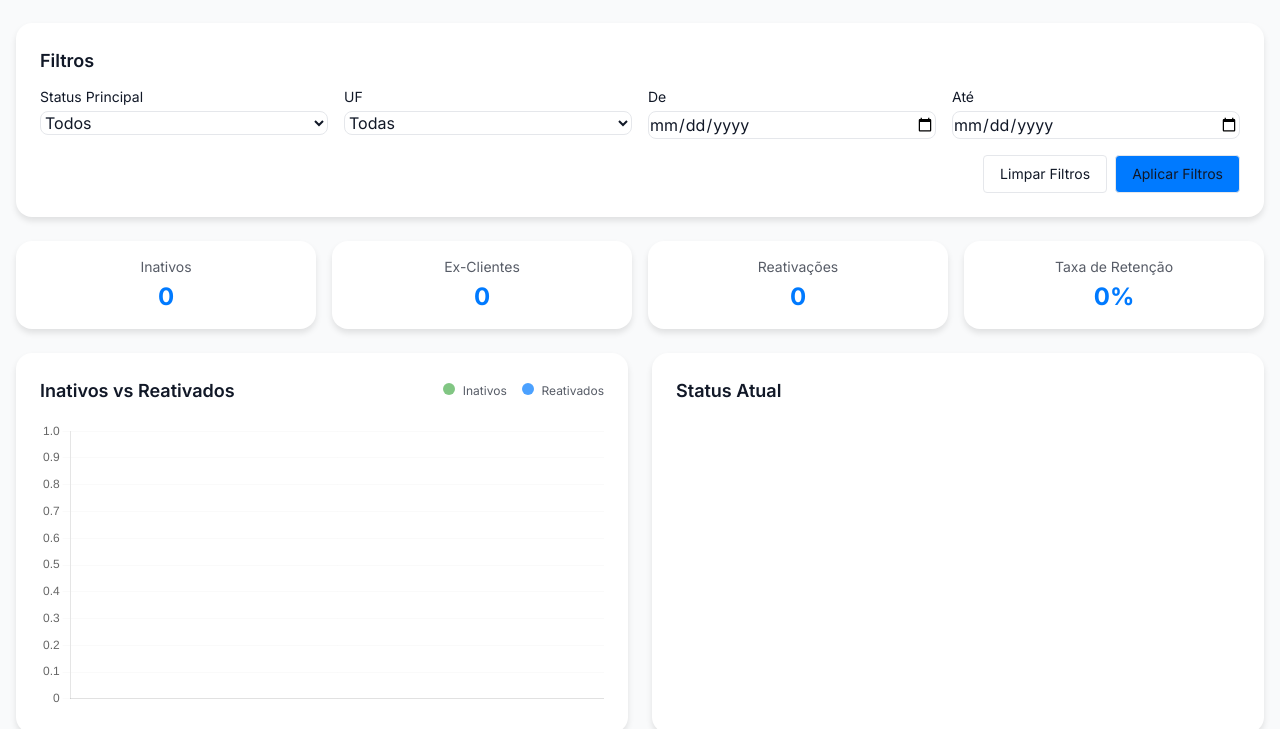
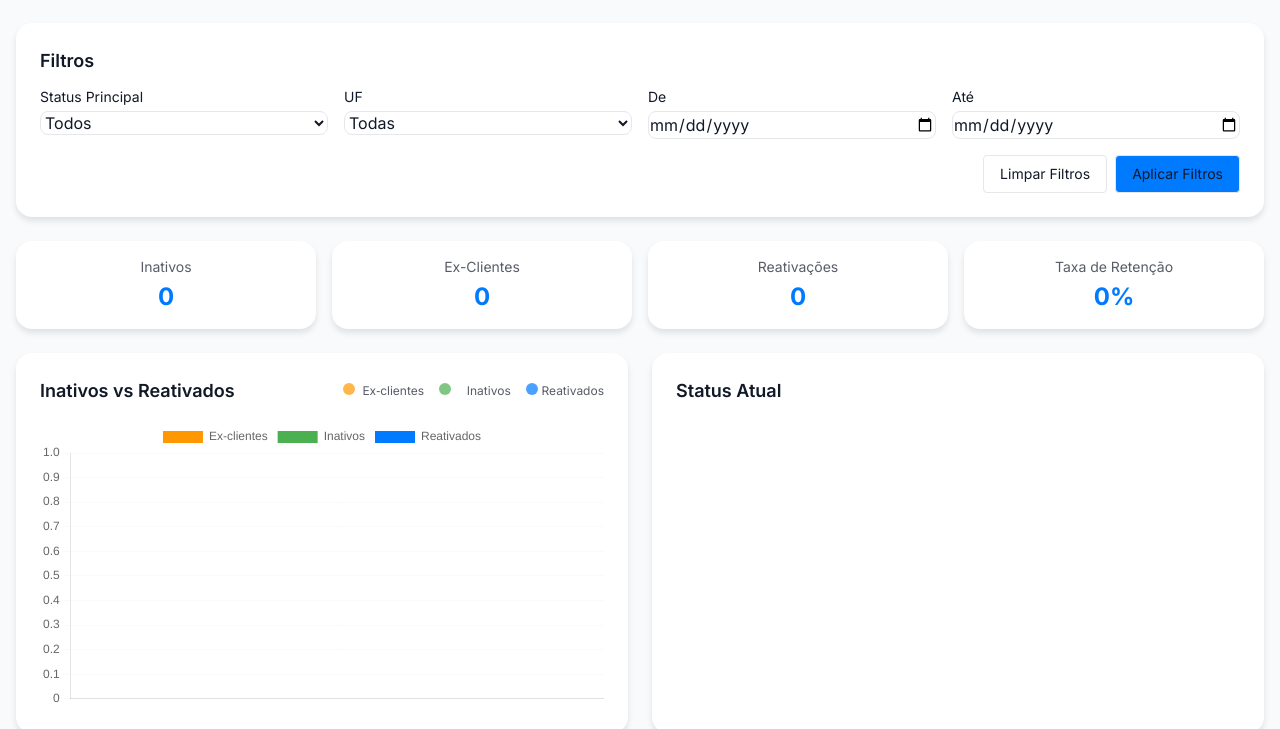
Before and after one commit to wagnerjuniovs/calculadora-ml, a plain HTML site: page index.html in a window 1280 px wide. Both pictures are taken after a click on the button "Alternar Tema". Shown: the part 71-800 px from the top of the page. Drawn offline with nearby package versions, Linux system fonts and the light colour scheme; no server answers.

Commit message:
Update index.html

```diff
--- a/index.html
+++ b/index.html
@@ -261,9 +261,10 @@
   <section class="card">
     <div class="flex justify-between items-center mb-4">
       <h2 class="text-lg font-semibold">Inativos vs Reativados</h2>
-          <div class="text-xs opacity-70" id="inativos-reativados-info">
-            <span class="inline-block w-3 h-3 rounded-full mr-1" style="background-color: #4caf50;"></span> Inativos
-            <span class="inline-block w-3 h-3 rounded-full ml-3 mr-1" style="background-color: var(--primary);"></span> Reativados
+      <div id="inativos-reativados-info" class="text-xs opacity-70">
+        <span class="inline-block w-3 h-3 rounded-full mr-1" style="background-color: #ff9800;"></span> Ex‑clientes
+        <span class="inline-block w-3 h-3 rounded-full mx-3" style="background-color: #4caf50;"></span> Inativos
+        <span class="inline-block w-3 h-3 rounded-full ml-3" style="background-color: var(--primary);"></span> Reativados
       </div>
     </div>
     <div class="h-72 relative">
@@ -271,7 +272,7 @@
     </div>
   </section>
 
-      <!-- Gráfico Status -->
+  <!-- Gráfico Status Atual -->
   <section class="card">
     <div class="flex justify-between items-center mb-4">
       <h2 class="text-lg font-semibold">Status Atual</h2>
@@ -652,39 +653,38 @@ async function carregarTodosDados() {
       };
     }
 
-    // Agrupar dados por mês para gráficos
+    // Agrupar dados por mês (3 séries: Ex‑clientes, Inativos, Reativados)
 function agruparPorMes(dados) {
-      const inativosPorMes = {};
-      const reativadosPorMes = {};
-
+  const cont = {};
   dados.forEach(item => {
-        if (!item.Data) return;
-
-        const mesAno = extrairMesAno(item.Data);
-        if (!mesAno) return;
-
-        // Contagem de inativos
-        if (item.Status === 'Inativo') {
-          inativosPorMes[mesAno] = (inativosPorMes[mesAno] || 0) + 1;
-        }
-
-        // Contagem de reativados
-        if (item.Ativo === 'Reativado') {
-          reativadosPorMes[mesAno] = (reativadosPorMes[mesAno] || 0) + 1;
-        }
-      });
-
-      // Obtém todos os meses presentes nos dados
-      const meses = [...new Set([...Object.keys(inativosPorMes), ...Object.keys(reativadosPorMes)])].sort();
-
-      // Cria arrays ordenados para o gráfico
-      const inativosArray = meses.map(mes => inativosPorMes[mes] || 0);
-      const reativadosArray = meses.map(mes => reativadosPorMes[mes] || 0);
+    const mes = item['Mês de Referência'];
+    if (!mes) return;
+    if (!cont[mes]) cont[mes] = { exClientes: 0, inativos: 0, reativados: 0 };
+
+    // Reativado ganha prioridade
+    if (item['Status Atual'] === 'Reativado') {
+      cont[mes].reativados++;
+    }
+    else if (item['Status Principal'] === 'Ex-cliente') {
+      cont[mes].exClientes++;
+    }
+    else if (item['Status Principal'] === 'Inativo') {
+      cont[mes].inativos++;
+    }
+  });
+
+  const mesesOrdenados = Object.keys(cont).sort((a, b) => {
+    const [nA, yA] = a.split('/'), [nB, yB] = b.split('/');
+    const idx = ['Janeiro','Fevereiro','Março','Abril','Maio','Junho','Julho','Agosto','Setembro','Outubro','Novembro','Dezembro'];
+    if (+yA !== +yB) return +yA - +yB;
+    return idx.indexOf(nA) - idx.indexOf(nB);
+  });
 
   return {
-        meses,
-        inativos: inativosArray,
-        reativados: reativadosArray
+    meses:       mesesOrdenados,
+    exClientes: mesesOrdenados.map(m => cont[m].exClientes),
+    inativos:   mesesOrdenados.map(m => cont[m].inativos),
+    reativados: mesesOrdenados.map(m => cont[m].reativados)
   };
 }
 
@@ -848,66 +848,28 @@ function inicializarFiltros() {
       });
     }
 
-    // Desenhar gráfico de inativos vs reativados
+    // Desenhar gráfico Inativos vs Reativados com 3 barras
 function desenharGraficoInativosReativados(dados) {
   const ctx = document.getElementById('chart-inativos-reativados').getContext('2d');
-
-      // Destruir gráfico existente se houver
-      if (window.graficoInativosReativados) {
-        window.graficoInativosReativados.destroy();
-      }
-
-      // Agrupar dados por mês
-      const dadosPorMes = agruparPorMes(dados);
-
-      // Armazenar dados para interatividade
-      window.mapasGraficos.inativosVsReativados = dadosPorMes;
-
-      // Configuração do gráfico
+  if (window.graficoInativosReativados) window.graficoInativosReativados.destroy();
+
+  const { meses, exClientes, inativos, reativados } = agruparPorMes(dados);
+
   window.graficoInativosReativados = new Chart(ctx, {
     type: 'bar',
     data: {
-          labels: dadosPorMes.meses,
+      labels: meses,
       datasets: [
-            {
-              label: 'Inativos',
-              data: dadosPorMes.inativos,
-              backgroundColor: '#4caf50',
-              borderWidth: 0
-            },
-            {
-              label: 'Reativados',
-              data: dadosPorMes.reativados,
-              backgroundColor: getComputedStyle(document.documentElement).getPropertyValue('--primary').trim(),
-              borderWidth: 0
-            }
+        { label: 'Ex‑clientes', data: exClientes, backgroundColor: '#ff9800' },
+        { label: 'Inativos',    data: inativos,   backgroundColor: '#4caf50' },
+        { label: 'Reativados',  data: reativados, backgroundColor: getComputedStyle(document.documentElement).getPropertyValue('--primary').trim() }
       ]
     },
     options: {
       responsive: true,
       maintainAspectRatio: false,
-          plugins: {
-            legend: {
-              display: false
-            },
-            tooltip: {
-              mode: 'index',
-              intersect: false
-            }
-          },
-          scales: {
-            x: {
-              grid: {
-                display: false
-              }
-            },
-            y: {
-              grid: {
-                color: 'rgba(200, 200, 200, 0.1)'
-              },
-              beginAtZero: true
-            }
-          }
+      plugins: { legend: { position: 'top' }, tooltip: { mode: 'index', intersect: false } },
+      scales: { x: { grid: { display: false } }, y: { beginAtZero: true, grid: { color: 'rgba(200,200,200,0.1)' } } }
     }
   });
 }
```
Lines whose indentation alone changed are shown as unchanged.
